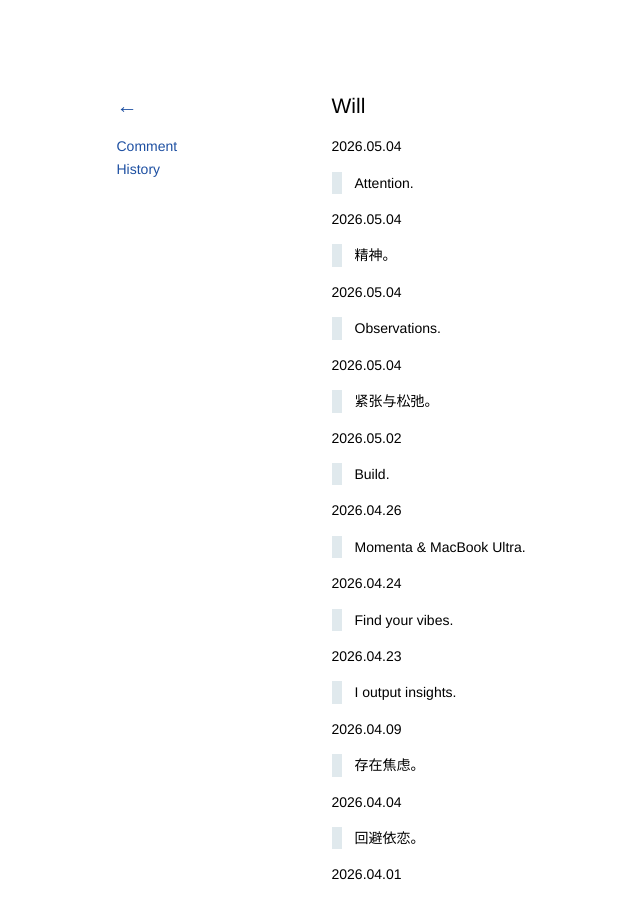
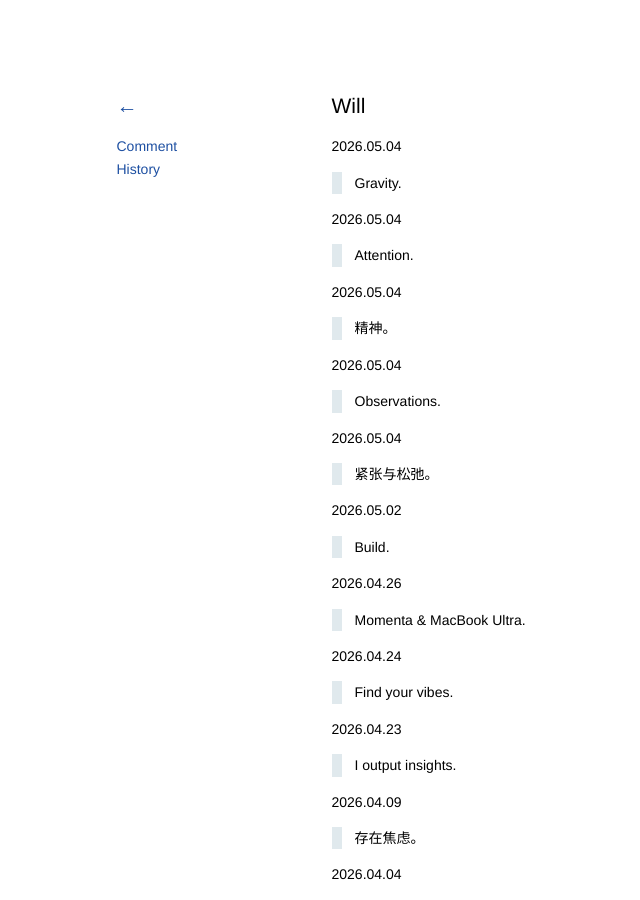
Before and after one commit to kidlj/awei, a Jekyll site: the page built from _wiki/will.md, in a window 1280 px wide and 900 px high. Shown: the whole window, without its empty margins (16-656 px from the left). Built offline with Jekyll 4.4.1, drawn with Linux system fonts in a browser that asks for light colours.

Commit message:
update will

```diff
--- a/_wiki/will.md
+++ b/_wiki/will.md
@@ -1,6 +1,10 @@
 ---
 title: Will
 ---
+
+2026.05.04
+
+> Gravity.
 
 2026.05.04
 
```
